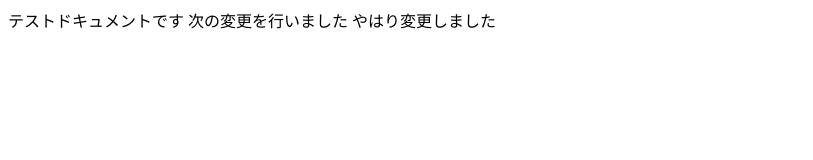
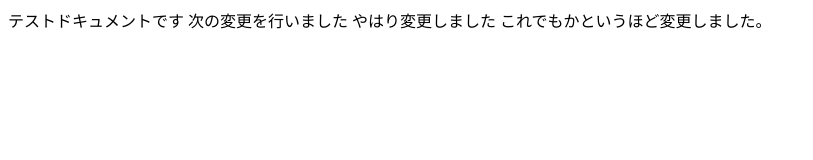
Before and after one commit to mstester-re/git_tutorial, a plain HTML site: page index.html in a window 1280 px wide. Shown: the whole page, without its empty margins (0-813 px from the left). Drawn offline with Linux system fonts and the light colour scheme.

Commit message:
git diffのテストを行いました

```diff
--- a/index.html
+++ b/index.html
@@ -9,5 +9,6 @@
     テストドキュメントです
     次の変更を行いました
     やはり変更しました
+    これでもかというほど変更しました。
 </body>
 </html>
```
